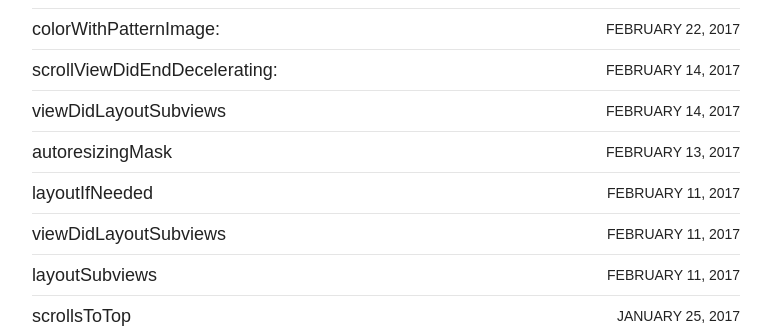
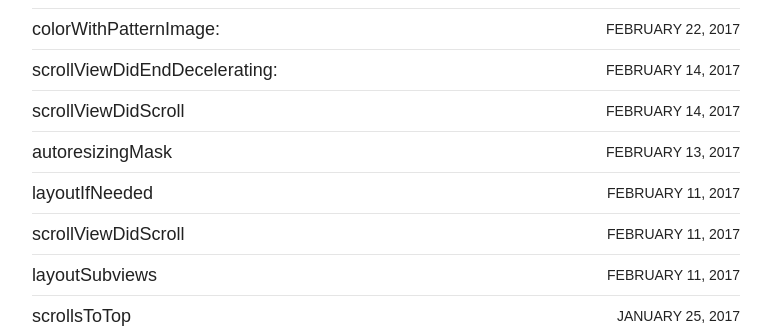
Before and after one commit to LeeHongHwa/leehonghwa.github.io, a Jekyll site: the page built from tags/index.md, in a window 1280 px wide and 1400 px high, scrolled down 9333 px. Shown: the part 159-492 px from the top of the window, without its empty margins (254-1025 px from the left). Built offline with Jekyll 4.4.1, drawn with Linux system fonts in a browser that asks for light colours; nearby versions of some CDN libraries; some of the changed text lies outside the part shown.

Commit message:
modify blog title

```diff
--- a/_posts/blog/2017-02-11-setNeedsLayout.md
+++ b/_posts/blog/2017-02-11-setNeedsLayout.md
@@ -1,6 +1,6 @@
 ---
 layout: post
-title: "viewDidLayoutSubviews"
+title: "scrollViewDidScroll"
 modified:
 categories: blog
 excerpt:
--- a/_posts/blog/2017-02-14-scrollViewDidScroll.md
+++ b/_posts/blog/2017-02-14-scrollViewDidScroll.md
@@ -1,6 +1,6 @@
 ---
 layout: post
-title: "viewDidLayoutSubviews"
+title: "scrollViewDidScroll"
 modified:
 categories: blog
 excerpt:
```
